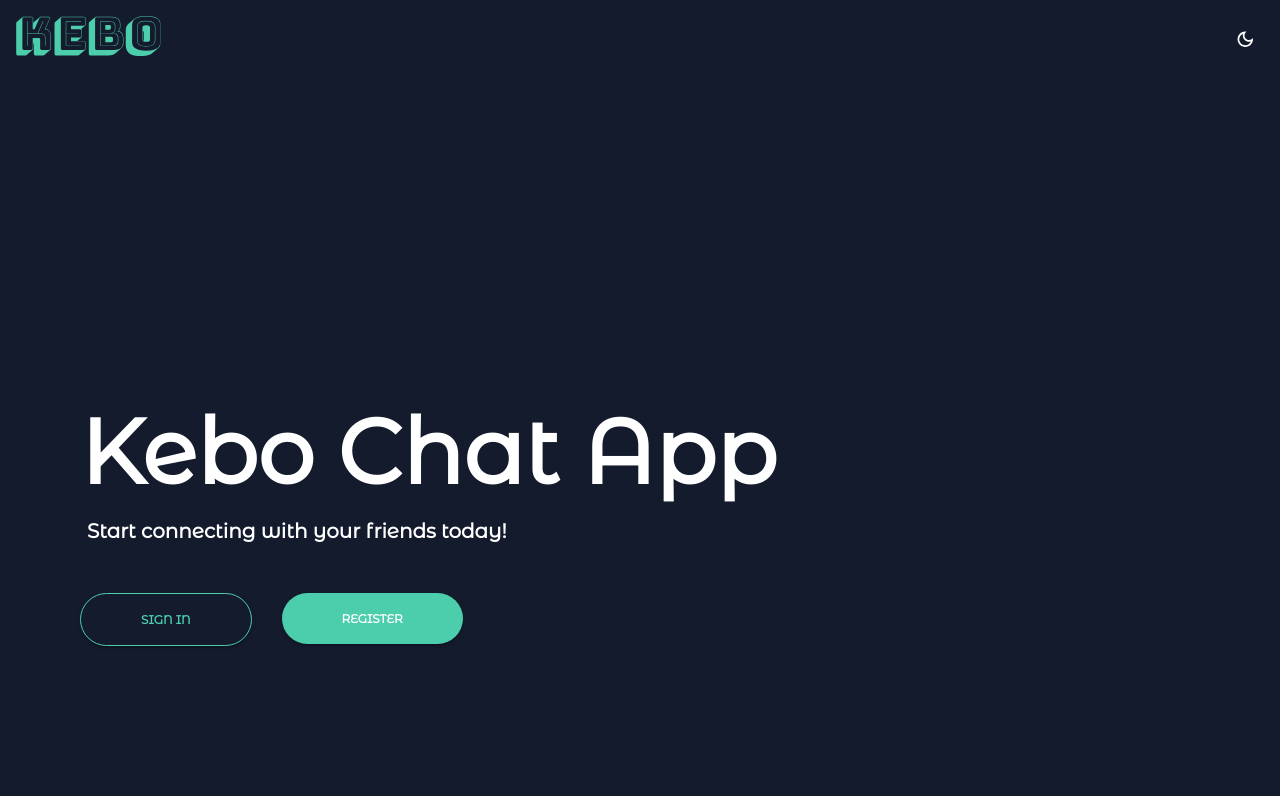
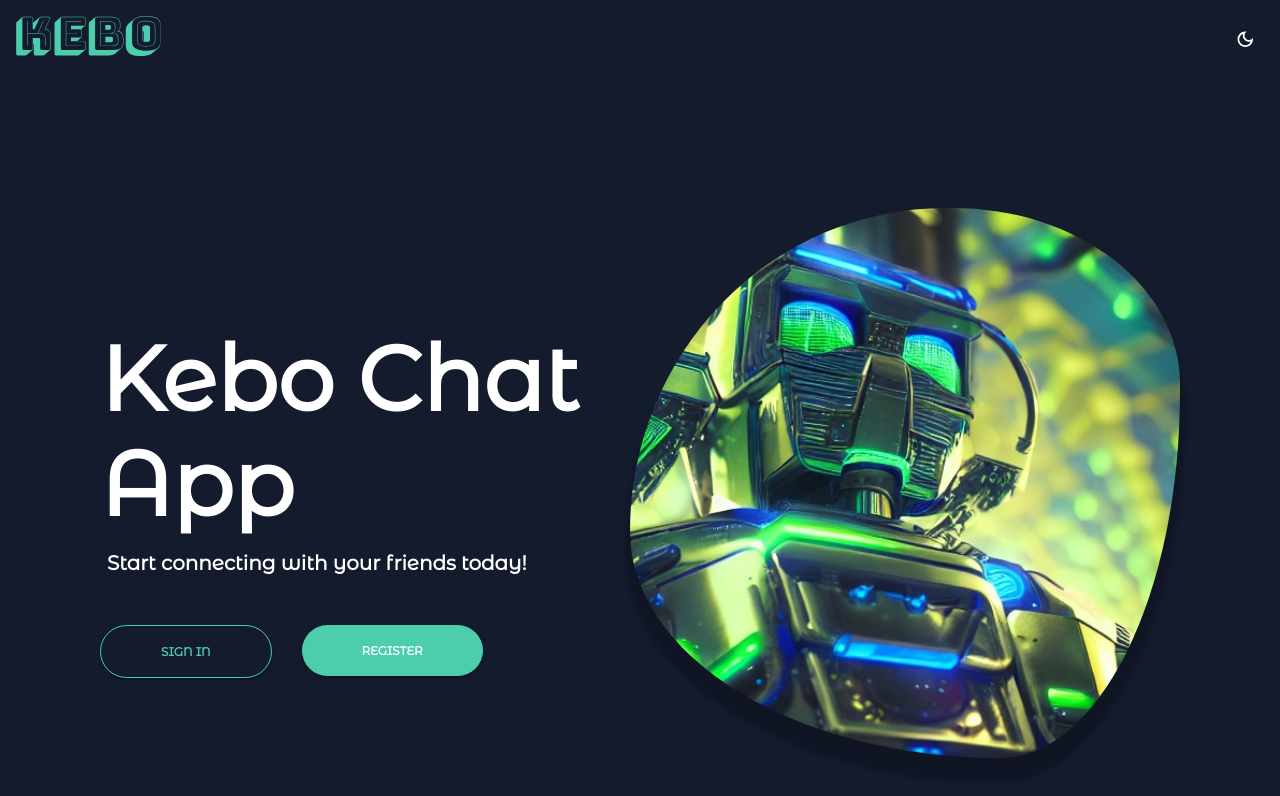
Before and after one commit to sebodroid/CoolestThingDone, a React (Create React App) app in the folder coolest-app/: page / in a window 1280 px wide. Shown: the top 796 px of the page. Built offline with nearby package versions, Linux system fonts and the light colour scheme.

Commit message:
added animated blob img to landing page

```diff
--- a/coolest-app/src/App.css
+++ b/coolest-app/src/App.css
@@ -8,3 +8,41 @@
   border: none;
   font-family: "Montserrat Alternates", sans-serif;
 }
+
+.blob-img {
+  background-image: url("./assets/robot.jpg");
+  -webkit-background-size: cover;
+  background-size: cover;
+  box-shadow: 0 20px 5px 5px rgba(0, 0, 0, 0.2);
+  animation: animate 5s ease-in-out infinite;
+  transform: all 1s ease-in-out;
+  height: 250px;
+  width: 250px;
+  margin-bottom: 40px;
+}
+
+@media (min-width: 600px) {
+  .blob-img {
+    height: 400px;
+    width: 400px;
+  }
+}
+
+@media (min-width: 1200px) {
+  .blob-img {
+    height: 550px;
+    width: 550px;
+  }
+}
+
+@keyframes animate {
+  0% {
+    border-radius: 60% 40% 30% 70%/60% 30% 70% 40%;
+  }
+  50% {
+    border-radius: 30% 60% 70% 40%/50% 60% 30% 60%;
+  }
+  100% {
+    border-radius: 60% 40% 30% 70%/60% 30% 70% 40%;
+  }
+}
--- a/coolest-app/src/scenes/chat/Chat.jsx
+++ b/coolest-app/src/scenes/chat/Chat.jsx
@@ -1,31 +1,25 @@
-import React, { useState, useEffect} from "react";
+import React, { useState, useEffect } from "react";
 import { List, ListItem, ListItemText, Typography } from "@mui/material";
 import { gql, useLazyQuery } from "@apollo/client";
-import { useJwt, decodeToken } from "react-jwt";
+import { decodeToken } from "react-jwt";
 
 const Chat = () => {
-
-const [error, setError] = useState("");
+  const [error, setError] = useState("");
 
   //Decode token and grabUsername
   const decodedToken = decodeToken(localStorage.getItem("token"));
 
   const GET_MESSAGES = gql`
-  query MsgBoardd($input: userName!)
-    {
-      msgBoard(input: $input)
-      {
-        userName,
-        chats
-        {
-          withWho
-          {
-            friendUname,
-            messages
-            {
-              createdBy,
-              createdAt,
-              message,
+    query MsgBoardd($input: userName!) {
+      msgBoard(input: $input) {
+        userName
+        chats {
+          withWho {
+            friendUname
+            messages {
+              createdBy
+              createdAt
+              message
               messageId
             }
           }
@@ -53,17 +47,14 @@ const [error, setError] = useState("");
           },
         },
       }).then((e) => e.error && setError(e));
-
     } catch (error) {
       console.log(error);
     }
   };
 
-  useEffect(()=>{
-		getMessages();
-	}, [])
-
-
+  useEffect(() => {
+    getMessages();
+  }, []);
 
   return (
     <List sx={{ width: "100%", maxWidth: 360, bgcolor: "background.paper" }}>
--- a/coolest-app/src/scenes/landing/Landing.jsx
+++ b/coolest-app/src/scenes/landing/Landing.jsx
@@ -11,24 +11,29 @@ const Landing = () => {
     <>
       <Box
         sx={{
-          position: "fixed",
-          bottom: {
-            md: "160px",
+          display: "flex",
+          flexDirection: {
+            xs: "column",
+            lg: "row",
           },
-          top: {
-            xs: "50%",
+          alignItems: "center",
+          justifyContent: {
+            xs: "center",
+            lg: "space-between",
           },
-          left: {
-            xs: "50%",
-            md: "80px",
+          height: { xs: "650px", sm: "850px" },
+          marginInline: {
+            xs: "10px",
+            lg: "100px",
           },
-          transform: {
-            xs: "translate(-50%, -50%)",
-            md: "translate(0, 0)",
-          },
-          textAlign: {
-            xs: "center",
-            md: "left",
+          textAlign: { xs: "center", lg: "left" },
+        }}
+      >
+        <Box
+          sx={{
+            marginBlock: {
+              xs: "60px",
+              lg: "0",
             },
           }}
         >
@@ -143,6 +148,10 @@ const Landing = () => {
             </Box>
           )}
         </Box>
+        <Box className="blob-wrapper">
+          <Box className="blob-img"></Box>
+        </Box>
+      </Box>
     </>
   );
 };
```
Also changed, not shown: coolest-app/src/assets/robot.jpg (added). Lines whose indentation alone changed are shown as unchanged.
